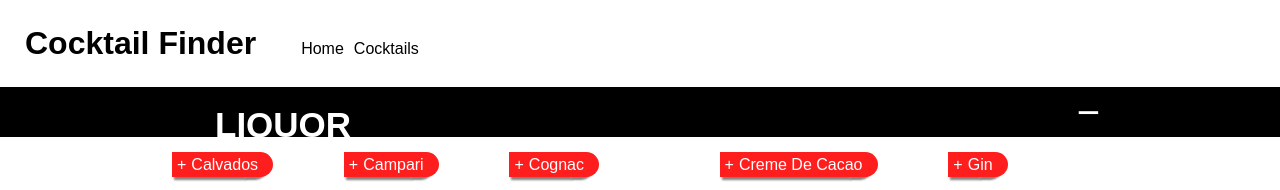
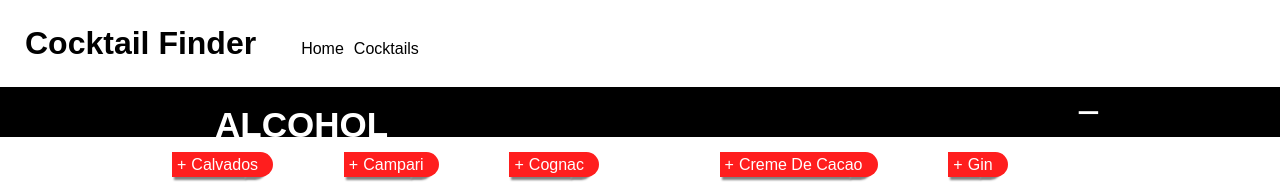
Before and after one commit to PGalicia/CocktailFinder, a React (Create React App) app: page / in a window 1280 px wide. Shown: the top 190 px of the page. Built offline with nearby package versions, Linux system fonts and the light colour scheme.

Commit message:
Rename category

```diff
--- a/src/components/container/checklist.jsx
+++ b/src/components/container/checklist.jsx
@@ -141,7 +141,7 @@ class Checklist extends Component {
       <React.Fragment>
         <form onSubmit={this.handleSubmit} className="filter-form">
           <FilterChecklist
-            name="LIQUOR"
+            name="ALCOHOL"
             category="liquor"
             checkboxes={this.props.checkboxes}
             handleChange={this.handleChange}
```
